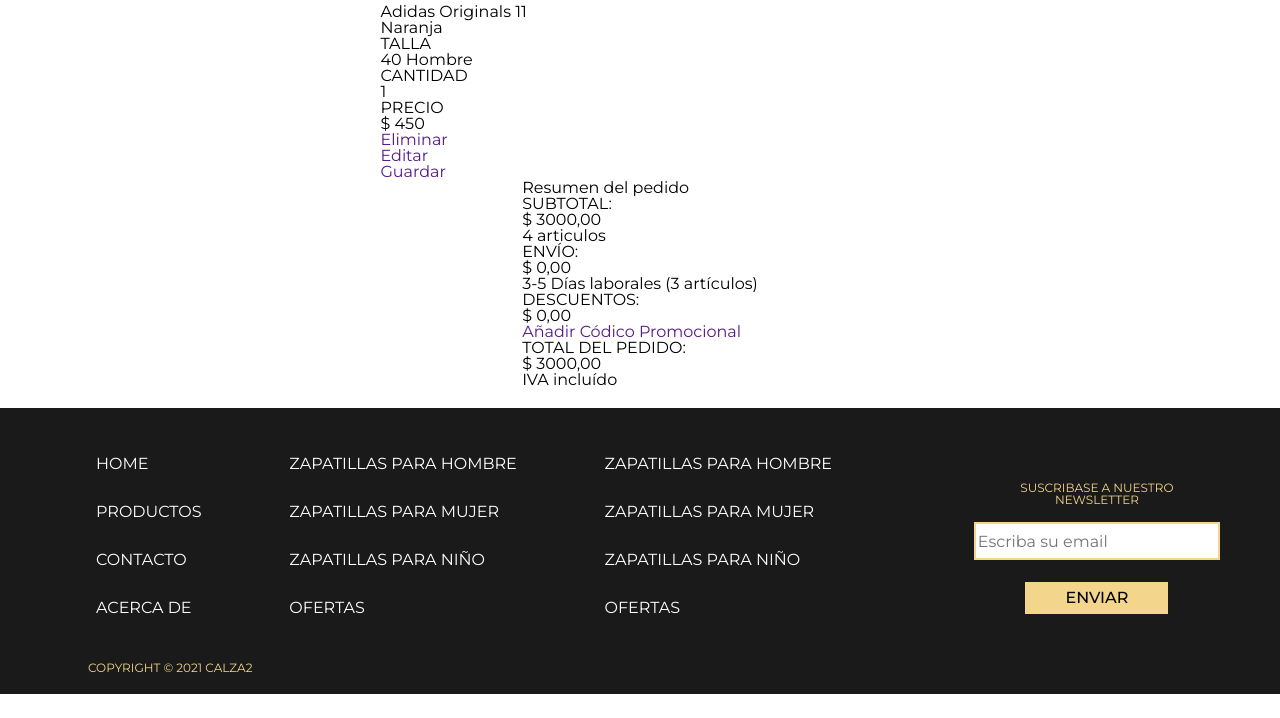
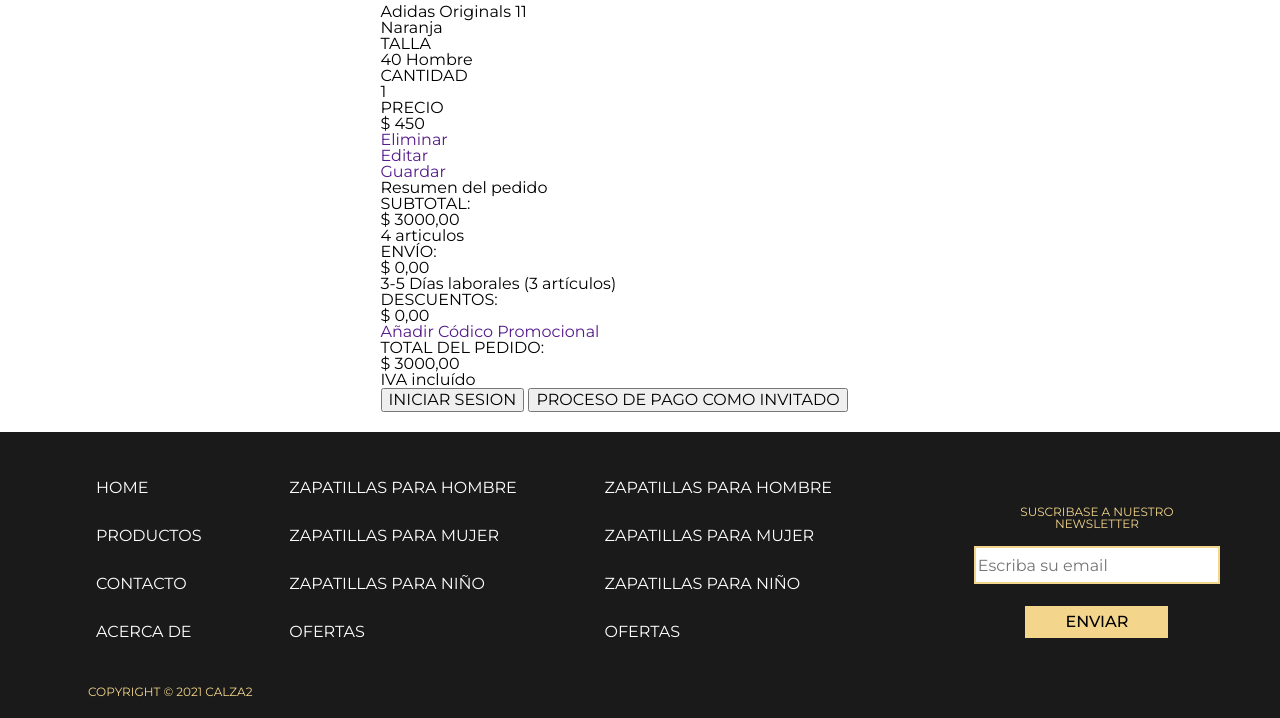
Before and after one commit to franmassimino/grupo_11_calza2, a Node server app: page /product-cart in a window 1280 px wide. Shown: the part 2066-2784 px from the top of the page. Before the commit the page ends 2760 px from the top, so only its background shows below. Run offline with Node 20, Linux system fonts and the light colour scheme.

Commit message:
carrito desktop

```diff
--- a/src/views/productCart.html
+++ b/src/views/productCart.html
@@ -50,9 +50,10 @@
 
     <main>
         <div class="titulo-carrito">
-            <h2 >Mi Carrito</h2>
+            <h2 >MI CARRITO</h2>
             <p>$ 2960</p>
         </div>
+        <div class="desktop-carrito">
         <div class="total-productos">
             <div class="carrito-producto">
                     <div class="media-flex" id="flex-izquierda">
@@ -146,36 +147,39 @@
             <h3>Resumen del pedido</h3>
         </div>
         <div class="seccion">
-            <div class="fila-superior">
+            <div class="fila-superior" id="seccion-superior">
                 <p>SUBTOTAL:</p>
                 <p>$ 3000,00</p>
             </div>
-                <p>4 articulos</p>
+                <p  class='sub-fila'>4 articulos</p>
         </div>
         <div class="seccion">
             <div class="fila-superior">
                 <p>ENVÍO:</p>
                 <p>$ 0,00</p>
             </div>
-                <p>3-5 Días laborales (3 artículos)</p>
+                <p  class='sub-fila'>3-5 Días laborales (3 artículos)</p>
         </div>
         <div class="seccion">
             <div class="fila-superior">
                 <p>DESCUENTOS:</p>
                 <p>$ 0,00</p>
             </div>
-                <p><a href="">Añadir Códico Promocional</a></p>
+                <p  class='sub-fila'><a href="">Añadir Códico Promocional</a></p>
         </div>
         <div class="seccion">
             <div class="fila-superior">
                 <p>TOTAL DEL PEDIDO:</p>
                 <p>$ 3000,00</p>
             </div>
-                <p>IVA incluído</p>
+                <p  class='sub-fila' id="ultima-sub-fila">IVA incluído</p>
         </div>
-
+        <div class="botones-de-compra">
+            <button type="button" class="btn1">INICIAR SESION</button>
+            <button type="button" class="btn2">PROCESO DE PAGO COMO INVITADO</button>
+        </div>
     </div>
-
+</div>
     </main>
 
 
```
